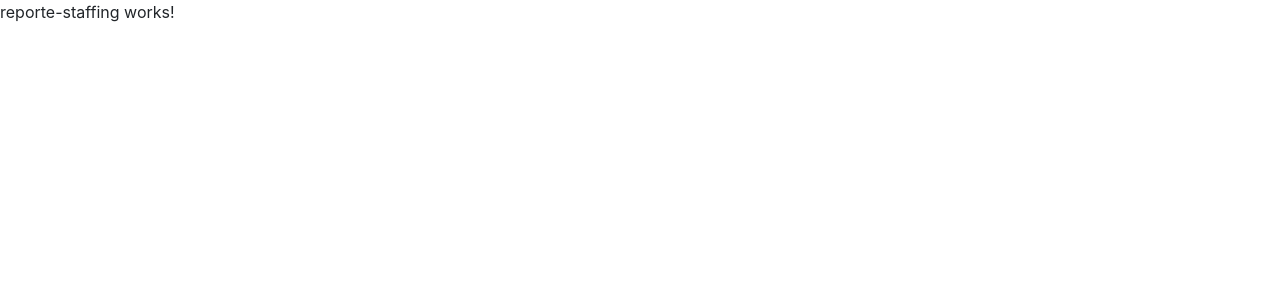
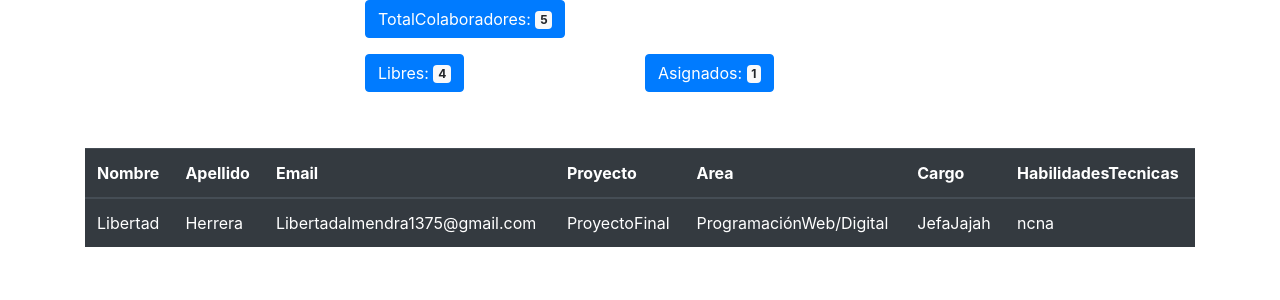
Before and after one commit to valentinaborquez/Staffing, an Angular app in the folder ProyectoStaffing/: page /reportestaffing in a window 1280 px wide. Shown: the top 300 px of the page. Built offline with nearby package versions, Linux system fonts and the light colour scheme.

Commit message:
actualizacion registro de staffing

```diff
--- a/ProyectoStaffing/src/app/components/reporte-staffing/reporte-staffing.component.css
+++ b/ProyectoStaffing/src/app/components/reporte-staffing/reporte-staffing.component.css
@@ -0,0 +1,2 @@
+
+body{padding-top:40px;}
--- a/ProyectoStaffing/src/app/components/reporte-staffing/reporte-staffing.component.html
+++ b/ProyectoStaffing/src/app/components/reporte-staffing/reporte-staffing.component.html
@@ -1 +1,67 @@
-<p>reporte-staffing works!</p>
+
+    <div class="container">
+     <div class="form-row">
+            <div class="form-group col-md-3"></div>
+            <div class="form-group col-md-6">
+                <button type="button" class="btn btn-primary">
+                TotalColaboradores: <span class="badge badge-light">5</span>
+                </button>
+         </div>
+         <div class="form-group col-md-3"></div>
+        </div>
+    </div>
+    <div class="container">
+        <div class="form-row">
+            <div class="form-group col-md-3"></div>
+            <div class="form-group col-md-3">
+                <button type="button" class="btn btn-primary">
+                    Libres: <span class="badge badge-light">4</span>
+                </button>
+            </div>
+            <div class="form-group col-md-3">
+                <button type="button" class="btn btn-primary">
+                    Asignados: <span class="badge badge-light">1</span>
+                </button>
+            </div>
+            <div class="form-group col-md-3"></div>
+        </div>
+    </div>
+
+
+
+
+<body>
+      <div class="container">
+          <form>
+              <table class="table table-dark">
+                  <thead>
+                    <tr>
+                      <th scope="col">Nombre</th>
+                      <th scope="col">Apellido</th>
+                      <th scope="col">Email</th>
+                      <th scope="col">Proyecto</th>
+                      <th scope="col">Area</th>
+                      <th scope="col">Cargo</th>
+                      <th scope="col">HabilidadesTecnicas
+                      </th>
+
+
+                    </tr>
+                  </thead>
+                  <tbody>
+                    <tr>
+                      <td>Libertad</td>
+                      <td>Herrera</td>
+                      <td>Libertadalmendra1375@gmail.com</td>
+                      <td>ProyectoFinal</td>
+                      <td>ProgramaciónWeb/Digital</td>
+                      <td>JefaJajah</td>
+                      <td>ncna</td>
+
+                    </tr>
+                  </tbody>
+                </table>
+            </form>
+      </div>
+
+</body>
```
